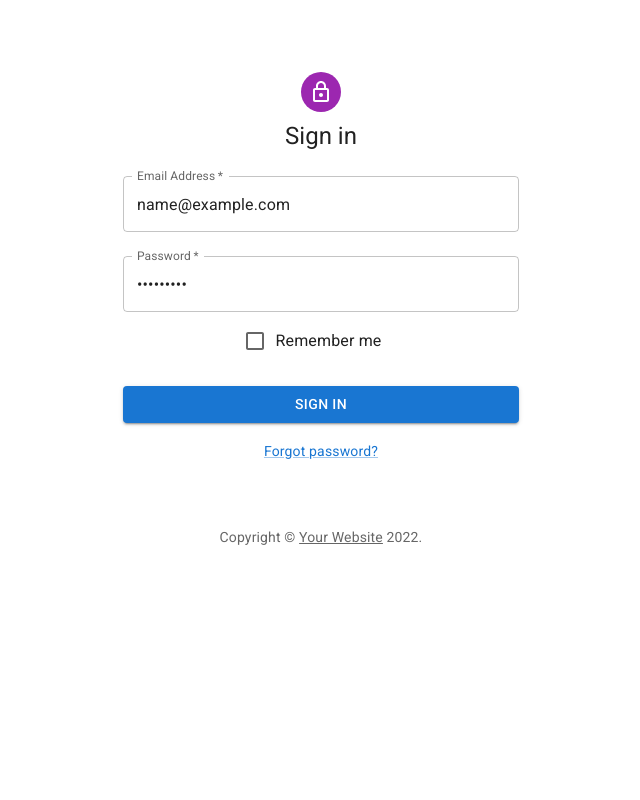
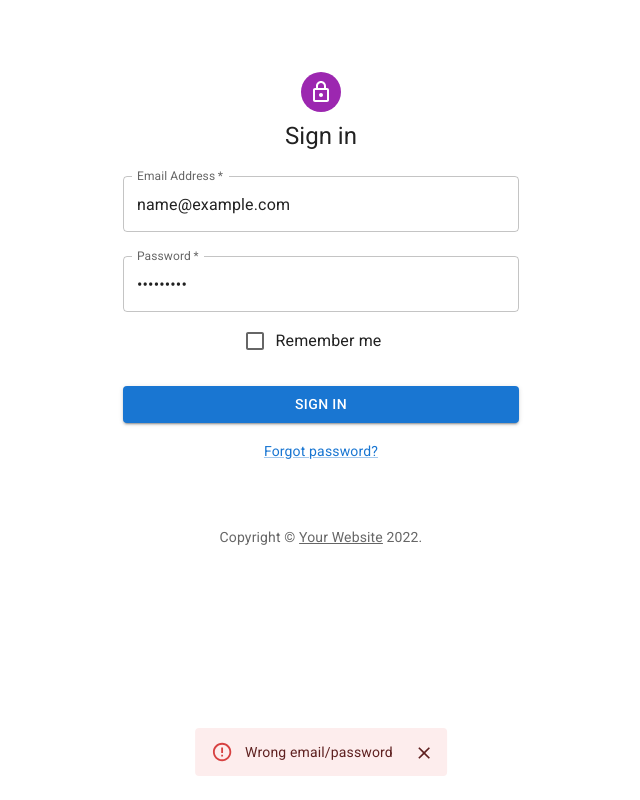
Before and after one commit to GabrieleGioetto/WebIntAssignment3, a React (Create React App) app: page / in a window 1280 px wide. Both pictures are taken after typing "name@example.com", "Sample123" into the empty fields and a click on the button "SIGN IN". Shown: the whole page, without its empty margins (319-959 px from the left). Built offline with nearby package versions, Linux system fonts and the light colour scheme.

Commit message:
added login alert error

```diff
--- a/src/components/Login.js
+++ b/src/components/Login.js
@@ -1,6 +1,8 @@
 import * as React from "react";
 import Avatar from "@mui/material/Avatar";
 import Button from "@mui/material/Button";
+import Snackbar from "@mui/material/Snackbar";
+import Alert from "@mui/material/Alert";
 import CssBaseline from "@mui/material/CssBaseline";
 import TextField from "@mui/material/TextField";
 import FormControlLabel from "@mui/material/FormControlLabel";
@@ -36,19 +38,31 @@ function Copyright(props) {
 const theme = createTheme();
 
 export const Login = ({ setUser }) => {
+  const [alert, setAlert] = React.useState({
+    open: false,
+    vertical: "bottom",
+    horizontal: "center",
+  });
+
+  const { vertical, horizontal, open } = alert;
+
+  const handleClose = () => {
+    setAlert({ ...alert, open: false });
+  };
+
   const handleSubmit = (event) => {
     event.preventDefault();
 
     const data = new FormData(event.currentTarget);
+    const users = usersData.filter((u) => u.mail == data.get("email"));
 
-    console.log({
-      email: data.get("email"),
-      password: data.get("password"),
-    });
+    if (users.length > 0) {
+      setUser(users[0]);
+    } else {
+      console.log("Error: No user found with that email");
 
-    const user = usersData.filter((u) => u.mail == data.get("email"))[0];
-
-    setUser(user);
+      setAlert({ ...alert, open: true });
+    }
   };
 
   return (
@@ -107,6 +121,17 @@ export const Login = ({ setUser }) => {
             >
               Sign In
             </Button>
+            <Snackbar
+              anchorOrigin={{ vertical, horizontal }}
+              open={open}
+              autoHideDuration={6000}
+              onClose={handleClose}
+            >
+              <Alert onClose={handleClose} severity="error">
+                Wrong email/password
+              </Alert>
+            </Snackbar>
+
             <Grid container>
               <Grid item xs>
                 <Link href="#" variant="body2">
```
Also changed, not shown: src/components/alert.js (added, +34 -0 lines).
